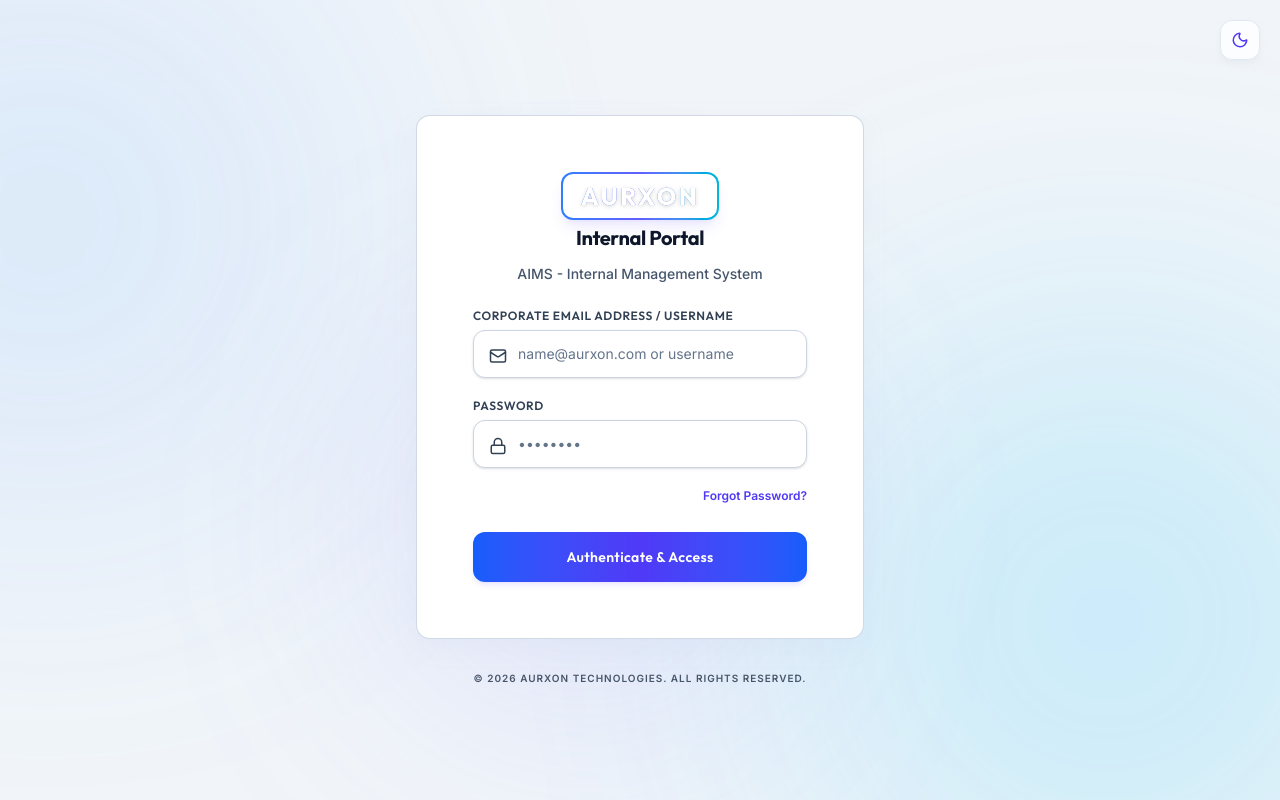
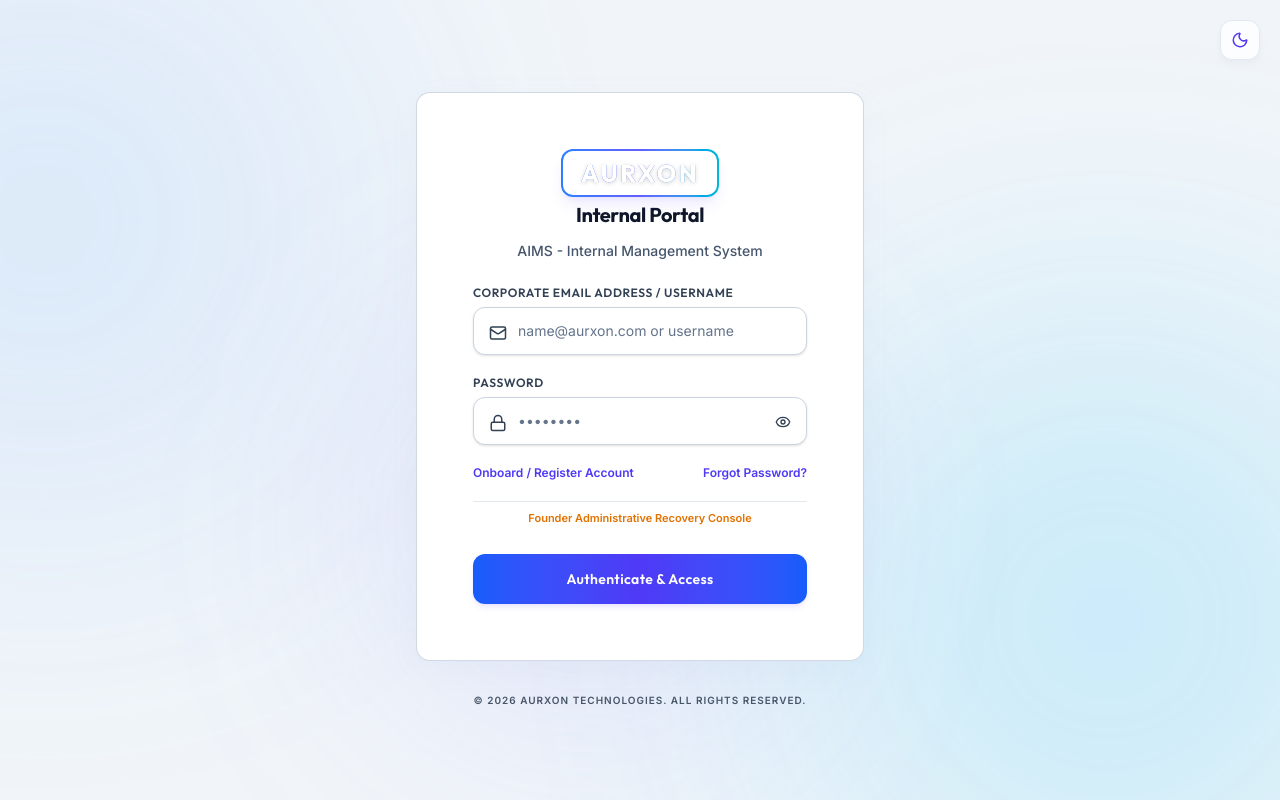
Before and after one commit to CodeSage4D/AIMS, a Next.js app: page /login in a window 1280 px wide. Built offline with nearby package versions, Linux system fonts and the light colour scheme.

Commit message:
feat: add password visibility toggle and link to registration/recovery in LoginPage

```diff
--- a/src/app/(auth)/login/page.tsx
+++ b/src/app/(auth)/login/page.tsx
@@ -6,7 +6,7 @@ import { useRouter } from "next/navigation";
 import { Input } from "@/components/ui/Input";
 import { Button } from "@/components/ui/Button";
 import { Card, CardHeader, CardTitle, CardDescription, CardContent } from "@/components/ui/Card";
-import { Lock, Mail, AlertTriangle, User, ChevronLeft, CheckCircle, Sun, Moon } from "lucide-react";
+import { Lock, Mail, AlertTriangle, User, ChevronLeft, CheckCircle, Sun, Moon, Eye, EyeOff } from "lucide-react";
 
 export default function LoginPage() {
   const router = useRouter();
@@ -19,6 +19,7 @@ export default function LoginPage() {
   const [password, setPassword] = useState("");
   const [loginError, setLoginError] = useState<string | null>(null);
   const [loginLoading, setLoginLoading] = useState(false);
+  const [showPassword, setShowPassword] = useState(false);
 
   // Forgot Password Form States
   const [forgotInternId, setForgotInternId] = useState("");
@@ -258,11 +259,11 @@ export default function LoginPage() {
                   </div>
                   <Input
                     label="Password"
-                    type="password"
+                    type={showPassword ? "text" : "password"}
                     placeholder="••••••••"
                     value={password}
                     onChange={(e) => setPassword(e.target.value)}
-                    className={`pl-11 h-12 text-sm rounded-xl transition-all duration-200 ${
+                    className={`pl-11 pr-11 h-12 text-sm rounded-xl transition-all duration-200 ${
                       currentTheme === "dark"
                         ? "bg-white/5 border-white/10 hover:border-white/20 focus:border-blue-500/70 focus:bg-[#0d1424] text-white placeholder-gray-500"
                         : "bg-slate-50 border-slate-200 hover:border-slate-300 focus:border-blue-500/70 focus:bg-white text-slate-900 placeholder-slate-400"
@@ -270,22 +271,58 @@ export default function LoginPage() {
                     disabled={loginLoading}
                     required
                   />
+                  <button
+                    type="button"
+                    onClick={() => setShowPassword(!showPassword)}
+                    className={`absolute right-4 top-[39px] transition-colors duration-200 cursor-pointer ${
+                      currentTheme === "dark" ? "text-gray-400 hover:text-white" : "text-slate-400 hover:text-slate-700"
+                    }`}
+                    title={showPassword ? "Hide password" : "Show password"}
+                  >
+                    {showPassword ? <EyeOff className="h-4 w-4" /> : <Eye className="h-4 w-4" />}
+                  </button>
                 </div>
 
-                <div className="flex justify-end">
+                <div className="flex items-center justify-between text-xs font-semibold">
+                  <button
+                    type="button"
+                    onClick={() => router.push("/signup")}
+                    className={`transition-colors cursor-pointer ${
+                      currentTheme === "dark"
+                        ? "text-indigo-400 hover:text-indigo-300"
+                        : "text-indigo-600 hover:text-indigo-700"
+                    }`}
+                  >
+                    Onboard / Register Account
+                  </button>
+
                   <button
                     type="button"
                     onClick={() => {
                       setView("forgot");
                       setLoginError(null);
                     }}
-                    className={`text-xs transition-colors font-semibold cursor-pointer ${
+                    className={`transition-colors cursor-pointer ${
                       currentTheme === "dark"
                         ? "text-indigo-400 hover:text-indigo-300"
                         : "text-indigo-600 hover:text-indigo-700"
                     }`}
                   >
                     Forgot Password?
+                  </button>
+                </div>
+
+                <div className="flex justify-center text-[10px] sm:text-[11px] font-semibold pt-2 border-t border-slate-200 dark:border-white/5">
+                  <button
+                    type="button"
+                    onClick={() => router.push("/recovery")}
+                    className={`transition-colors cursor-pointer ${
+                      currentTheme === "dark"
+                        ? "text-amber-500 hover:text-amber-400"
+                        : "text-amber-600 hover:text-amber-700"
+                    }`}
+                  >
+                    Founder Administrative Recovery Console
                   </button>
                 </div>
 
```
